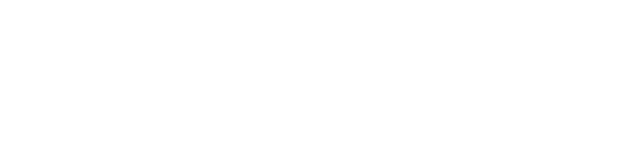
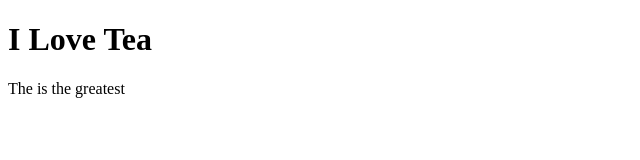
Before and after one commit to Simonjm1/2nd_project, a plain HTML site: page index.html in a window 1280 px wide. Shown: the whole page, without its empty margins (0-640 px from the left). Drawn offline with Linux system fonts and the light colour scheme.

Commit message:
initial commit

```diff
--- a/index.html
+++ b/index.html
@@ -7,6 +7,7 @@
     <title>Document</title>
 </head>
 <body>
-
+    <h1>I Love Tea</h1>
+    <p>The is the greatest</p>
 </body>
 </html>
```
